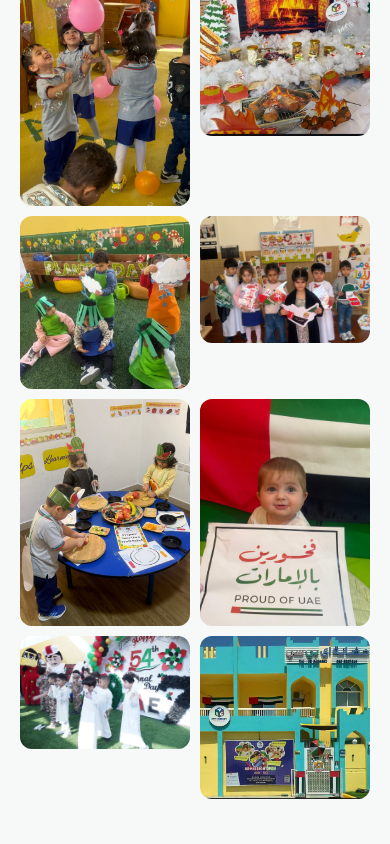
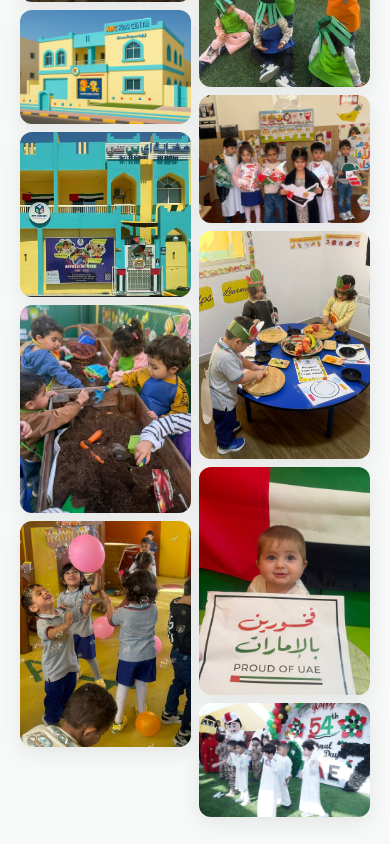
Before and after one commit to hameema-git/abc-nursery-website, a React (Vite) app: page / in a window 390 px wide. Shown: the part 8740-9584 px from the top of the page. Built offline with nearby package versions, Linux system fonts and the light colour scheme.

Commit message:
gallery update

```diff
--- a/src/components/Gallery.css
+++ b/src/components/Gallery.css
@@ -1,112 +1,66 @@
 .gallery{
-
     background:#f7f9f8;
-
     padding:100px 20px;
-
     text-align:center;
 }
 
 /* CONTAINER */
 
 .gallery-container{
-
-    max-width:1000px;
-
+    max-width:1100px;
     margin:auto;
 }
 
 /* TITLE */
 
 .gallery-title{
-
     font-family:'Baloo 2', cursive;
-
     font-size:52px;
-
     color:#ff2d55;
-
     margin-bottom:15px;
-
     position:relative;
-
     display:inline-block;
 }
 
 .gallery-title::after{
-
     content:"";
-
     position:absolute;
-
     left:0;
     bottom:-8px;
-
     width:100%;
     height:5px;
-
     background:#79d84b;
-
     border-radius:20px;
 }
 
 /* SUBTITLE */
 
 .gallery-subtitle{
-
     font-size:18px;
-
     color:#444;
-
     margin-bottom:50px;
-
     line-height:1.8;
 }
 
-/* GRID */
+/* MASONRY GALLERY */
 
 .gallery-grid{
-
-    display:grid;
-
-    grid-template-columns:repeat(2,1fr);
-
-    gap:14px;
+    column-count:2;
+    column-gap:14px;
 }
 
-/* IMAGES */
-
 .gallery-grid img{
-
     width:100%;
-
-    border-radius:12px;
-
+    margin-bottom:14px;
+    border-radius:16px;
     display:block;
-
-    object-fit:cover;
-
-    transition:.4s;
+    break-inside:avoid;
+    transition:0.4s ease;
+    box-shadow:0 6px 20px rgba(0,0,0,0.08);
 }
 
-/* HOVER */
-
 .gallery-grid img:hover{
-
-    transform:scale(1.03);
-}
-
-/* LAST ROW */
-
-.gallery-last-row{
-
-    grid-column:span 2;
-
-    display:grid;
-
-    grid-template-columns:1fr 1fr;
-
-    gap:14px;
+    transform:translateY(-4px) scale(1.02);
 }
 
 /* MOBILE */
@@ -114,27 +68,39 @@
 @media(max-width:768px){
 
     .gallery{
-
         padding:70px 20px;
     }
 
     .gallery-title{
-
         font-size:38px;
     }
 
     .gallery-subtitle{
-
         font-size:16px;
+        margin-bottom:35px;
     }
 
     .gallery-grid{
-
-        gap:10px;
+        column-count:2;
+        column-gap:10px;
     }
 
-    .gallery-last-row{
-
-        gap:10px;
+    .gallery-grid img{
+        margin-bottom:10px;
+        border-radius:12px;
     }
 }
+
+/* SMALL MOBILE */
+
+@media(max-width:480px){
+
+    .gallery-grid{
+        column-count:2;
+        column-gap:8px;
+    }
+
+    .gallery-grid img{
+        margin-bottom:8px;
+    }
+}
--- a/src/components/Gallery.jsx
+++ b/src/components/Gallery.jsx
@@ -11,7 +11,9 @@ import img7 from "../assets/images/WhatsApp Image 2026-05-22 at 9.52.31 PM.jpeg"
 import img8 from "../assets/images/WhatsApp Image 2026-05-22 at 9.52.31 PM (1).jpeg";
 
 import img9 from "../assets/images/WhatsApp Image 2026-05-22 at 9.52.32 PM.jpeg";
-import img10 from "../assets/images/WhatsApp Image 2026-05-22 at 9.52.28 PM.jpeg";
+
+import img11 from "../assets/images/WhatsApp Image 2026-06-03 at 9.05.07 PM.jpeg";
+import img12 from "../assets/images/WhatsApp Image 2026-06-03 at 6.53.46 PM.jpeg";
 
 function Gallery() {
   return (
@@ -28,26 +30,22 @@ function Gallery() {
           by our little stars every single day.
         </p>
 
-        {/* GALLERY GRID */}
-
         <div className="gallery-grid">
 
+          {/* Nursery Building */}
+          <img src={img11} alt="ABC Nursery Building Night View" />
+          <img src={img12} alt="ABC Nursery Building Day View" />
+
+          {/* Activities */}
           <img src={img1} alt="Kids Activity" />
           <img src={img2} alt="Classroom Learning" />
           <img src={img3} alt="Creative Play" />
           <img src={img4} alt="Fun Learning" />
-
           <img src={img5} alt="School Event" />
           <img src={img6} alt="Happy Students" />
           <img src={img7} alt="Celebration" />
           <img src={img8} alt="Group Activity" />
-
-          {/* LAST ROW */}
-
-          <div className="gallery-last-row">
-            <img src={img9} alt="Kids Event" />
-            <img src={img10} alt="Nursery Moments" />
-          </div>
+          <img src={img9} alt="Kids Event" />
 
         </div>
 
```
Also changed, not shown: src/assets/images/WhatsApp Image 2026-06-03 at 6.53.46 PM.jpeg (added), src/assets/images/WhatsApp Image 2026-06-03 at 9.05.07 PM.jpeg (added).
